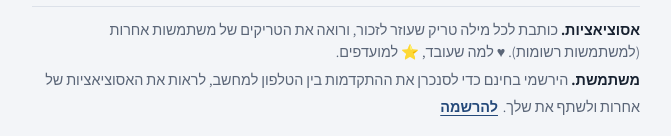
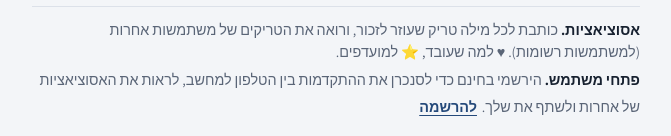
Before and after one commit to ramzor-milim/ramzor-milim.github.io, a plain HTML site: page index.html in a window 1280 px wide. Shown: the part 1023-1159 px from the top of the page, without its empty margins (304-975 px from the left). Drawn offline with Linux system fonts and the light colour scheme; a web font is replaced by a local one.

Commit message:
How it works: 'פתחי משתמש'
Co-Authored-By: Claude Opus 5.5 <noreply@anthropic.com>

```diff
--- a/index.html
+++ b/index.html
@@ -1298,7 +1298,7 @@ function renderHow() {
     </ol>
     <div class="how-also">
       <p><b>אסוציאציות.</b> כותבת לכל מילה טריק שעוזר לזכור, ורואה את הטריקים של משתמשות אחרות (למשתמשות רשומות). ♥ למה שעובד, ⭐ למועדפים.</p>
-      <p><b>משתמשת.</b> הירשמי בחינם כדי לסנכרן את ההתקדמות בין הטלפון למחשב, לראות את האסוציאציות של אחרות ולשתף את שלך.${document.getElementById("acctBtn") ? ` <button type="button" class="link signup-link">להרשמה</button>` : ""}</p>
+      <p><b>פתחי משתמש.</b> הירשמי בחינם כדי לסנכרן את ההתקדמות בין הטלפון למחשב, לראות את האסוציאציות של אחרות ולשתף את שלך.${document.getElementById("acctBtn") ? ` <button type="button" class="link signup-link">להרשמה</button>` : ""}</p>
       <p class="how-keys"><b>קיצורי מקלדת במחשב.</b> <kbd>1</kbd> ירוק · <kbd>2</kbd> כתום · <kbd>3</kbd> אדום · <kbd>רווח</kbd> הצגת הפירוש או הסתרתו · <kbd>←</kbd> <kbd>→</kbd> מעבר בין מילים · <kbd>Ctrl+Z</kbd> ביטול הסימונים האחרונים, צעד אחר צעד · <kbd>S</kbd> השמעת המילה</p>
     </div>
     <button type="button" class="primary how-start" data-view="practice">להתחיל לתרגל</button>
```
